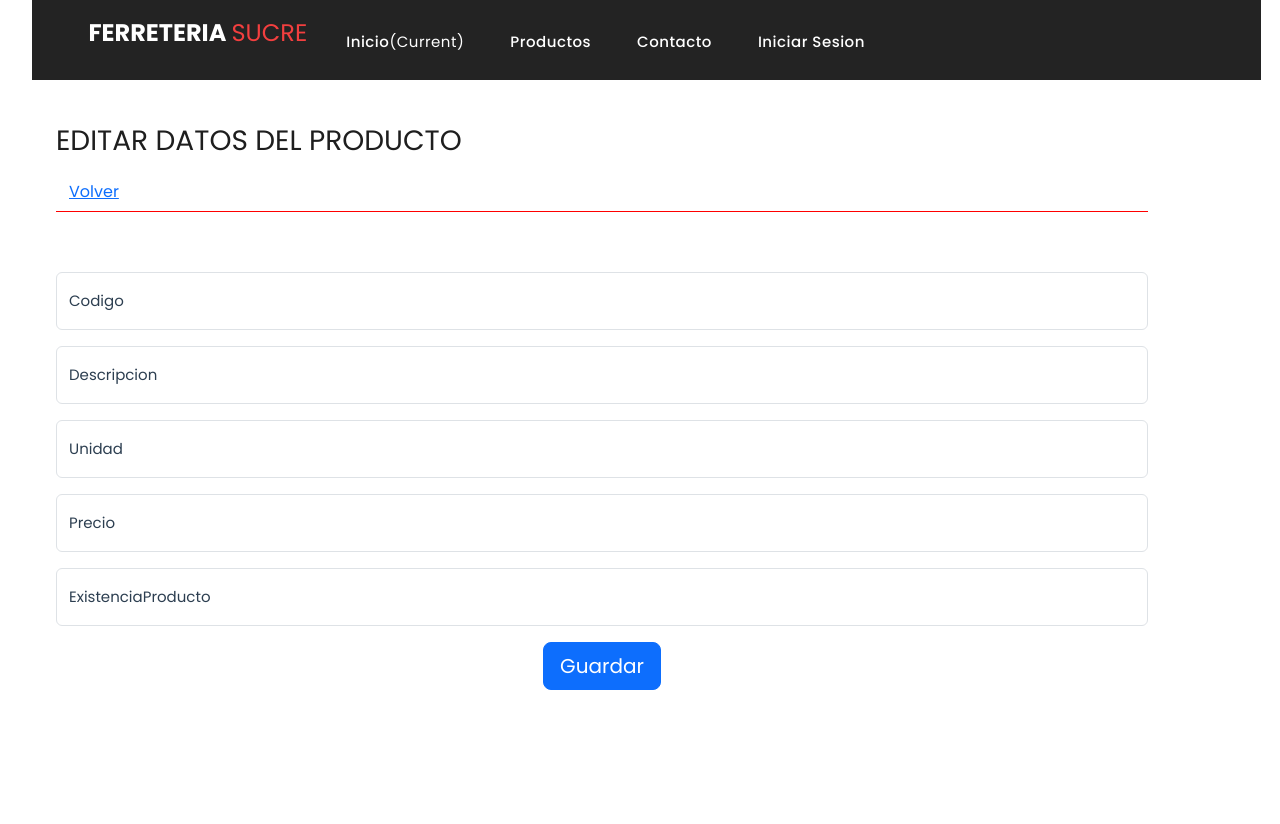
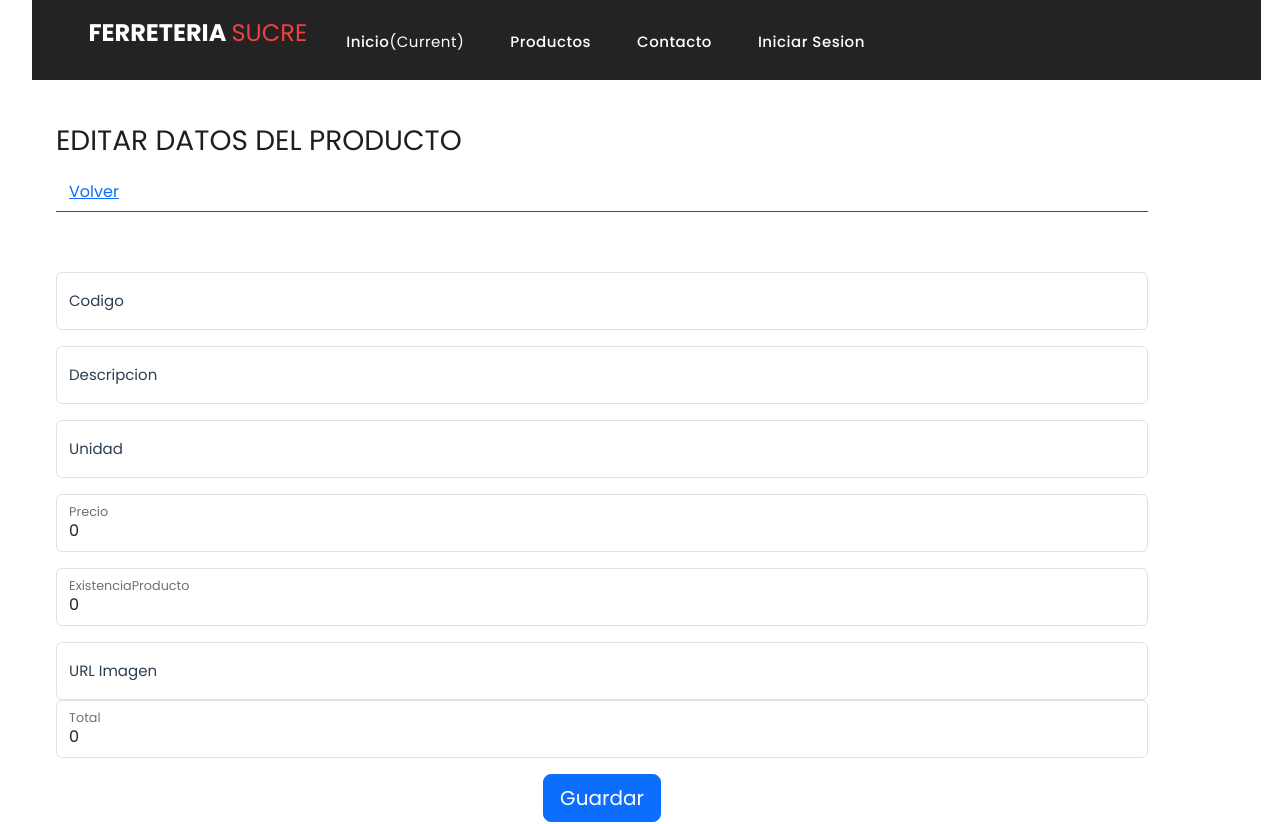
Before and after one commit to ever-19/frontend_ferreteria_sis257, a Vue app: page /productos/editar/1 in a window 1280 px wide. Shown: the top 824 px of the page. Built offline with nearby package versions, Linux system fonts and the light colour scheme; no server answers.

Commit message:
implementando el campo urlImagen

```diff
--- a/src/components/producto/ProductoCreate.vue
+++ b/src/components/producto/ProductoCreate.vue
@@ -1,5 +1,5 @@
 <script setup lang="ts">
-import { ref } from 'vue'
+import { computed, ref } from 'vue'
 import http from '@/plugins/axios'
 import router from '@/router'
 
@@ -11,8 +11,10 @@ const ENDPOINT = props.ENDPOINT_API ?? ''
 const codigo = ref('')
 const descripcion = ref('')
 const unidad = ref('')
-const precio = ref('')
-const existenciaProducto = ref('')
+const precio = ref(0)
+const existenciaProducto = ref(0)
+const urlImagen = ref('')
+const total = computed(() => precio.value * existenciaProducto.value)
 
 async function crearProducto() {
   await http
@@ -21,7 +23,9 @@ async function crearProducto() {
       descripcion: descripcion.value,
       unidad: unidad.value,
       precio: precio.value,
-      existenciaProducto: existenciaProducto.value
+      existenciaProducto: existenciaProducto.value,
+      urlImagen: urlImagen.value
+
     })
 
     .then(() => router.push('/productos'))
@@ -77,11 +81,25 @@ function goBack() {
           <input type="number" class="form-control" v-model="precio" placeholder="Precio" required />
           <label for="precio">Precio</label>
         </div>
+
+
         <div class="form-floating">
           <input type="number" class="form-control" v-model="existenciaProducto" placeholder="Existencia Producto"
             required />
           <label for="existenciaProducto">Existencia Producto</label>
         </div>
+
+        <div class="form-floating">
+          <input type="text" class="form-control" v-model="urlImagen" placeholder="imagen" required />
+          <label for="imagen">URL Imagen</label>
+        </div>
+
+        <div class="form-floating">
+          <input type="number" class="form-control" v-model="total" placeholder="Total" required readonly />
+          <label for="Total">Total</label>
+        </div>
+
+
 
         <div class="text-center mt-3">
           <button type="submit" class="btn btn-primary btn-lg">Crear</button>
--- a/src/components/producto/ProductoEdit.vue
+++ b/src/components/producto/ProductoEdit.vue
@@ -1,5 +1,5 @@
 <script setup lang="ts">
-import { onMounted, ref } from 'vue'
+import { computed, onMounted, ref } from 'vue'
 import http from '@/plugins/axios'
 import router from '@/router'
 
@@ -11,8 +11,10 @@ const ENDPOINT = props.ENDPOINT_API ?? ''
 const codigo = ref('')
 const descripcion = ref('')
 const unidad = ref('')
-const precio = ref()
-const existenciaProducto = ref('')
+const precio = ref(0)
+const existenciaProducto = ref(0)
+const urlImagen = ref('')
+const total = computed(() => precio.value * existenciaProducto.value)
 const id = router.currentRoute.value.params['id']
 
 async function editarProducto() {
@@ -22,7 +24,8 @@ async function editarProducto() {
             descripcion: descripcion.value,
             unidad: unidad.value,
             precio: precio.value,
-            existenciaProducto: existenciaProducto.value
+            existenciaProducto: existenciaProducto.value,
+            urlImagen: urlImagen.value
         })
         .then(() => router.push('/productos'))
 }
@@ -33,7 +36,8 @@ async function getProducto() {
             (descripcion.value = response.data.descripcion),
             (unidad.value = response.data.unidad),
             (precio.value = response.data.precio),
-            (existenciaProducto.value = response.data.existenciaProducto)
+            (existenciaProducto.value = response.data.existenciaProducto),
+            (urlImagen.value = response.data.urlImagen)
     })
 }
 
@@ -96,7 +100,15 @@ onMounted(() => {
                     <label for="existenciaProducto">ExistenciaProducto</label>
                 </div>
 
+                <div class="form-floating">
+                    <input type="text" class="form-control" v-model="urlImagen" placeholder="imagen" required />
+                    <label for="imagen">URL Imagen</label>
+                </div>
 
+                <div class="form-floating">
+                    <input type="number" class="form-control" v-model="total" placeholder="Total" required readonly />
+                    <label for="Total">Total</label>
+                </div>
 
                 <div class="text-center mt-3">
                     <button type="submit" class="btn btn-primary btn-lg">Guardar</button>
--- a/src/components/producto/ProductoList.vue
+++ b/src/components/producto/ProductoList.vue
@@ -38,6 +38,7 @@ onMounted(() => {
 
 
 <template>
+   <!-- v-if="authStore.token" -->
   <!--INICIA LA TABLA-->
   <div v-if="authStore.token">
     <div class="find-us">
@@ -103,6 +104,8 @@ onMounted(() => {
   <!--FIN TABLA-->
 
   <!--INICIA LA VISTA DE PRODUCTOS CON IMAGENES-->
+
+
   <div class="find-us">
     <div class="container">
       <div class="row">
@@ -114,11 +117,18 @@ onMounted(() => {
       </div>
     </div>
   </div>
+
+
+
+
   <div class="container">
     <div class="row">
       <div v-for="p in productos" class="col-md-4">
         <div class="product-item">
-          <a href="#"><img src="@/assets/images/1.-ALAMBRE-DE-PUA.jpg " alt=""></a>
+
+           <a href="#">
+            <img :src="p.urlImagen" alt="Producto">
+          </a>
 
 
           <div v-if="p.existenciaProducto > 0">
--- a/src/models/producto.ts
+++ b/src/models/producto.ts
@@ -5,4 +5,5 @@ export interface Producto {
     unidad: string;
     precio: number;
     existenciaProducto: number;
+    urlImagen: string;
   }
```
Lines whose indentation alone changed are shown as unchanged.
